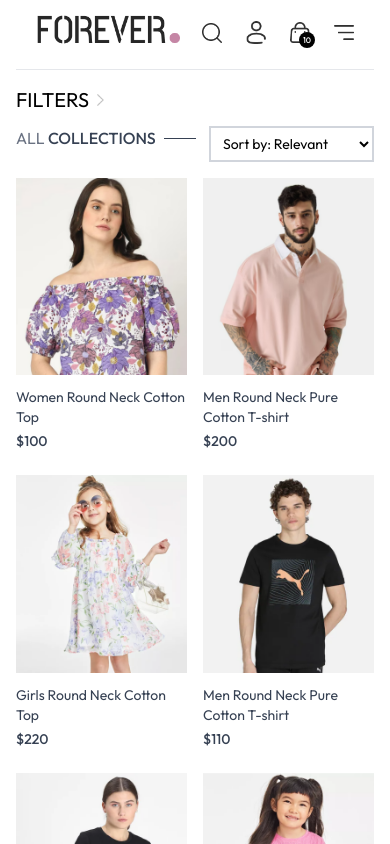
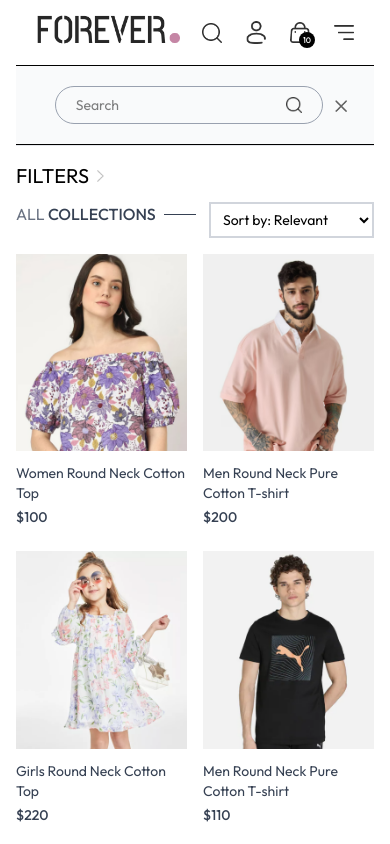
Before and after one commit to sumaiyakhondoker/E-commerce-App, a React (Vite) app in the folder frontend/: page /collection in a window 390 px wide. Both pictures are taken after a click on the picture 212 px from the left and 32 px from the top of the page. Shown: the top 844 px of the page. Built offline with nearby package versions, Linux system fonts and the light colour scheme.

Commit message:
searchbar added and implemented successfully!

```diff
--- a/frontend/src/Root/Root.jsx
+++ b/frontend/src/Root/Root.jsx
@@ -7,6 +7,7 @@ const Root = () => {
     return (
         <div className=" px-4 sm:px-[5vw] md:px-[7vw] lg:px-[9vw]">
             <Navbar></Navbar>
+
             <Outlet></Outlet>
             <Footer></Footer>
         </div>
--- a/frontend/src/components/LatestCollection.jsx
+++ b/frontend/src/components/LatestCollection.jsx
@@ -12,7 +12,7 @@ const LatestCollection = () => {
     useEffect(()=>{
         setLatestProducts(products.slice(0,10))
     }, [])
-    console.log(products);
+    // console.log(products);
     return (
         <div className="my-10">
             <div className="text-3xl text-center py-8">
--- a/frontend/src/components/Navbar.jsx
+++ b/frontend/src/components/Navbar.jsx
@@ -1,10 +1,19 @@
-import { Link, NavLink } from 'react-router-dom';
+import { Link, NavLink, useNavigate } from 'react-router-dom';
 import {assets} from '../assets/assets'
-import { useState } from 'react';
+import { useContext, useState } from 'react';
+import { ShopContext } from '../context/ShopContext';
 
 const Navbar = () => {
 
     const [visible, setVisible] = useState(false)
+    const {setShowSearch} = useContext(ShopContext)
+    const navigate = useNavigate()
+    const handleSearchButtonClick=()=>{
+
+        setShowSearch(true)
+        navigate("/collection")
+
+    }
     return (
         <div className="flex justify-between items-center px-5 font-medium my-3 md:my-5">
            <Link to='/'> <img src={assets.logo} className='w-36' alt="" /></Link>
@@ -31,7 +40,7 @@ const Navbar = () => {
             </ul>
 
             <div className='flex items-center gap-6'>
-                <img src={assets.search_icon} className='w-5 cursor-pointer' alt="" />
+                <img onClick={handleSearchButtonClick} src={assets.search_icon} className='w-5 cursor-pointer' alt="" />
 
                     <div className='group relative'>
                         <img src={assets.profile_icon} className='w-5 cursor-pointer' alt="" />
--- /dev/null
+++ b/frontend/src/components/SearchBar.jsx
@@ -0,0 +1,24 @@
+import { useContext} from 'react';
+import { ShopContext } from '../context/ShopContext';
+import { assets } from '../assets/assets';
+
+const SearchBar = () => {
+    const {search, setSearch,showSearch, setShowSearch} = useContext(ShopContext)
+    const handleCloseSearch = () =>{
+        setShowSearch(false)
+        setSearch("")
+
+    }
+
+ return showSearch ? (
+        <div className='border-t border-b text-center bg-gray-50'>
+           <div className='inline-flex items-center justify-center border border-gray-400 px-5 py-2 mx-3 my-5 rounded-full w-3/4 sm:w-1/2 '>
+            <input value={search} onChange={(e)=>setSearch(e.target.value)} className='outline-none flex-1 text-sm bg-inherit' placeholder='Search' type="text"/>
+            <img className='w-4' src={assets.search_icon} alt="" />
+           </div>
+           <img onClick={handleCloseSearch} className='inline w-3 cursor-pointer' src={assets.cross_icon} alt="" />
+        </div>
+    ): null
+};
+
+export default SearchBar;
--- a/frontend/src/context/ShopContext.jsx
+++ b/frontend/src/context/ShopContext.jsx
@@ -1,4 +1,4 @@
-import { createContext } from "react";
+import { createContext, useState } from "react";
 import { products } from "../assets/assets";
 
 export const ShopContext = createContext()
@@ -7,9 +7,11 @@ const ShopContextProvider = ({children}) => {
 
     const currency = "$";
     const delivery_fee = 10;
+    const [search, setSearch] = useState('')
+    const [showSearch, setShowSearch] = useState(false)
 
     const  value = {
-     products, currency, delivery_fee
+     products, currency, delivery_fee, search, setSearch,showSearch, setShowSearch
     }
 
     return (
--- a/frontend/src/pages/Collection.jsx
+++ b/frontend/src/pages/Collection.jsx
@@ -3,9 +3,10 @@ import { ShopContext } from '../context/ShopContext';
 import { assets } from '../assets/assets';
 import Title from '../components/Title';
 import ProductItem from '../components/ProductItem';
+import SearchBar from '../components/SearchBar';
 
 const Collection = () => {
-    const {products} = useContext(ShopContext)
+    const {products, showSearch, search} = useContext(ShopContext)
     const [showFilter, setShowFilter]  = useState()
     const [filterProducts, setFilterProducts] = useState([])
     const [category, setCategory] = useState([])
@@ -31,6 +32,12 @@ const Collection = () => {
 
     const applyFilter = () =>{
         let productCopy = products.slice()
+
+        if (search) {
+            productCopy = productCopy.filter(item =>item.name.toLowerCase().includes(search.toLowerCase()))
+        }
+
+
         if(category.length > 0){
             productCopy = productCopy.filter(item=> category.includes(item.category))
         }
@@ -61,14 +68,18 @@ const Collection = () => {
 
     useEffect(()=>{
         applyFilter()
-    },[category, subCategory])
+    },[category, subCategory, search])
 
 
     useEffect(()=>{
         sortProduct()
     }, [sortType])
+
+
     return (
-        <div className='flex flex-col sm:flex-row gap-1 sm:gap-10 pt-2 md:pt-10 border-t border-gray-200 mt-4'>
+      <div>
+        <SearchBar></SearchBar>
+          <div className='flex flex-col sm:flex-row gap-1 sm:gap-10 pt-2 md:pt-10 border-t border-gray-200'>
 
             {/* filter options */}
            <div className='min-w-60'>
@@ -136,6 +147,7 @@ const Collection = () => {
 
 
         </div>
+      </div>
     );
 };
 
```
